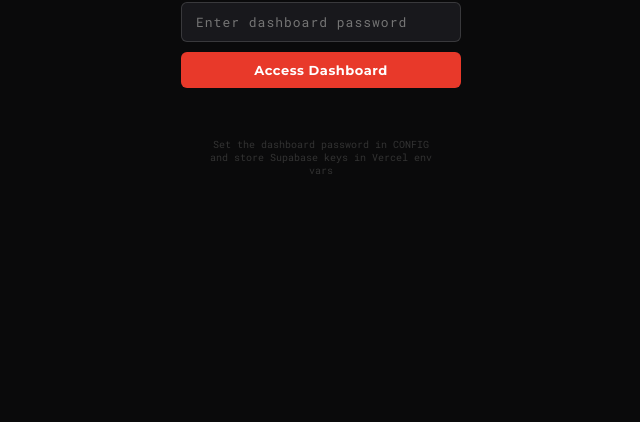
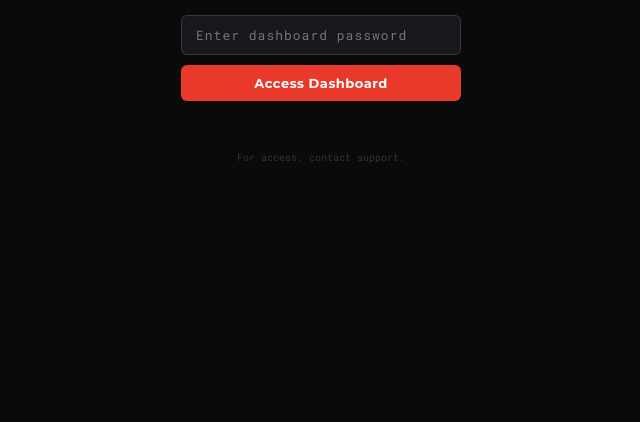
Before and after one commit to sashopenhouse/Sash-Board-2.0, a plain HTML site: page index.html in a window 1280 px wide. Shown: the part 378-800 px from the top of the page, without its empty margins (319-959 px from the left). Drawn offline with nearby package versions, Linux system fonts and the light colour scheme.

Commit message:
Update login support text

```diff
--- a/index.html
+++ b/index.html
@@ -244,7 +244,7 @@ select.site-filter:focus { border-color: var(--border-hi); }
     <div class="login-error" id="login-error"></div>
   </div>
   <div style="font-family:var(--mono);font-size:10px;color:var(--faint);text-align:center;max-width:240px;">
-    Set the dashboard password in CONFIG and store Supabase keys in Vercel env vars
+    For access, contact support.
   </div>
 </div>
 
```
